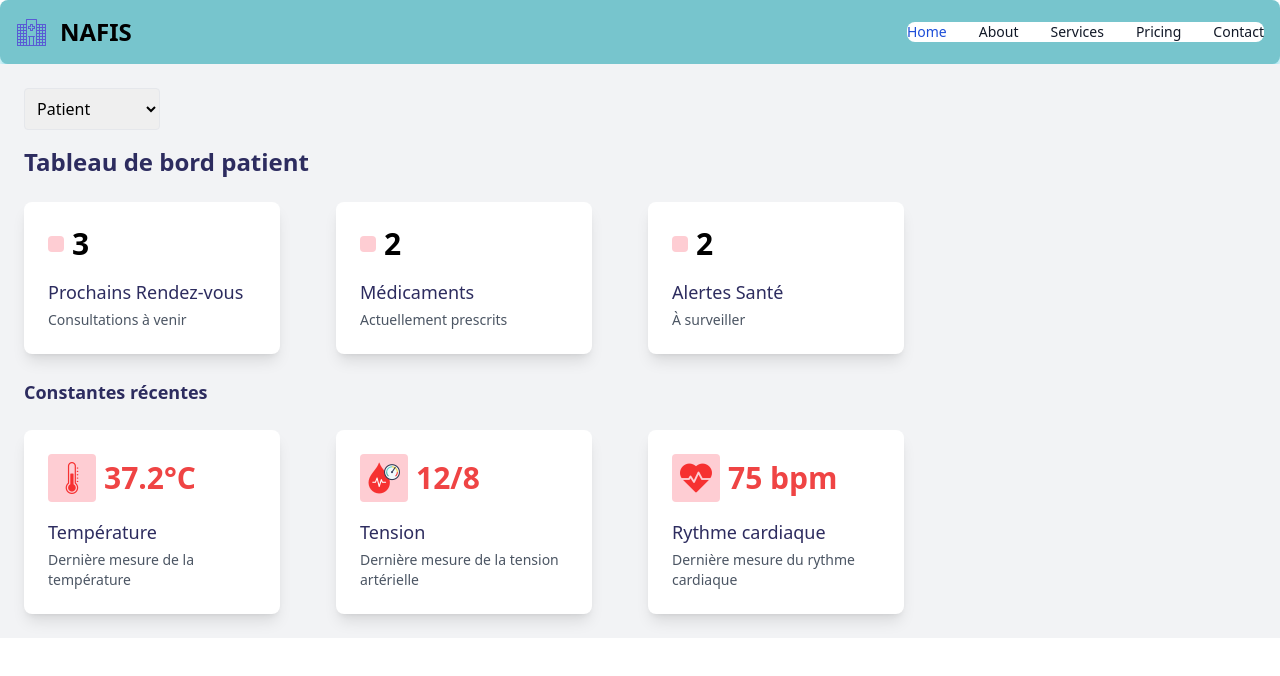
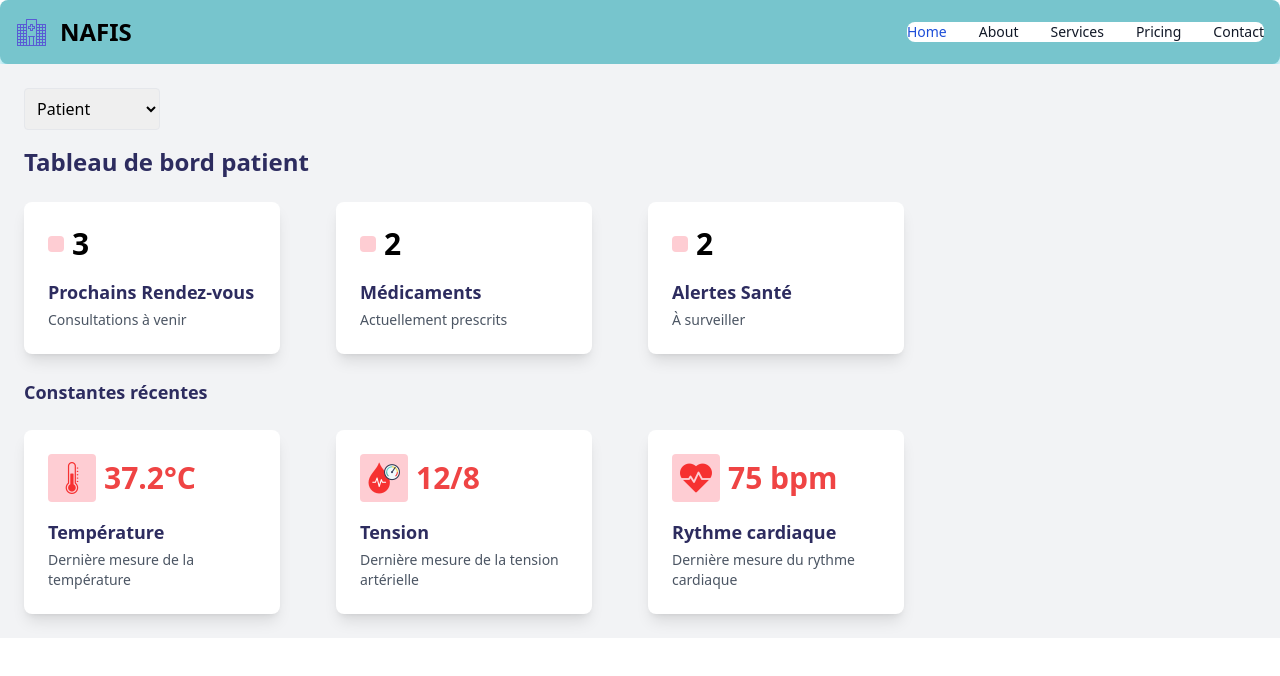
Before and after one commit to Riadh-Ibrahim/Nafis, an Angular app in the folder frontend/nafis-frontend-app/: page /dashboard in a window 1280 px wide. Shown: the top 676 px of the page. Built offline with nearby package versions, Linux system fonts and the light colour scheme.

Commit message:
changed stat card title font from font-edium to font-bold

```diff
--- a/frontend/nafis-frontend-app/src/app/shared/stat-card/stat-card.component.html
+++ b/frontend/nafis-frontend-app/src/app/shared/stat-card/stat-card.component.html
@@ -11,7 +11,7 @@
       </span>
     </div>
     <h3
-      class="text-lg text-space-cadet font-medium mb-1">
+      class="text-lg text-space-cadet font-bold mb-1">
       {{title}}
     </h3>
     <p *ngIf="description" class="text-sm text-gray-600">{{description}}</p>
```
